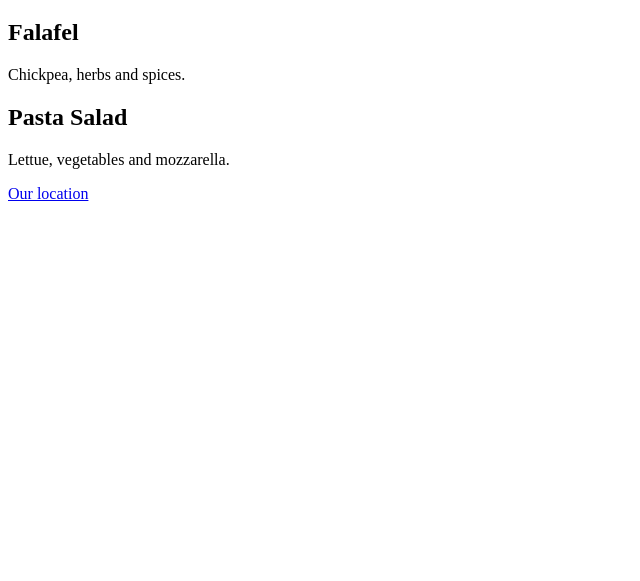
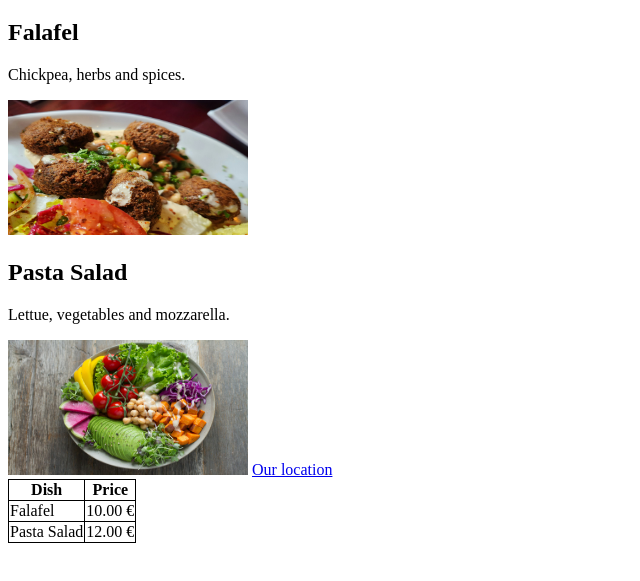
Before and after one commit to Benalta7892/metaReact, a plain HTML site: page index.html in a window 1280 px wide. Shown: the part 61-642 px from the top of the page, without its empty margins (0-640 px from the left). Drawn offline with Linux system fonts and the light colour scheme.

Commit message:
Exercice de programmation: les tableaux

```diff
--- a/index.html
+++ b/index.html
@@ -9,8 +9,32 @@
     <h1>Our Menu</h1>
     <h2>Falafel</h2>
     <p>Chickpea, herbs and spices.</p>
+    <img src="falafel.jpg" alt=" A falafel" width="240" height="135" />
     <h2>Pasta Salad</h2>
     <p>Lettue, vegetables and mozzarella.</p>
+    <img src="salad.jpg" alt="A pasta salad" width="240" height="135" />
     <a href="location.html">Our location</a>
+    <style>
+      table,
+      th,
+      td {
+        border: 1px solid black;
+        border-collapse: collapse;
+      }
+    </style>
+    <table>
+      <tr>
+        <th>Dish</th>
+        <th>Price</th>
+      </tr>
+      <tr>
+        <td>Falafel</td>
+        <td>10.00 €</td>
+      </tr>
+      <tr>
+        <td>Pasta Salad</td>
+        <td>12.00 €</td>
+      </tr>
+    </table>
   </body>
 </html>
```
Also changed, not shown: falafel.jpg (added), salad.jpg (added).
